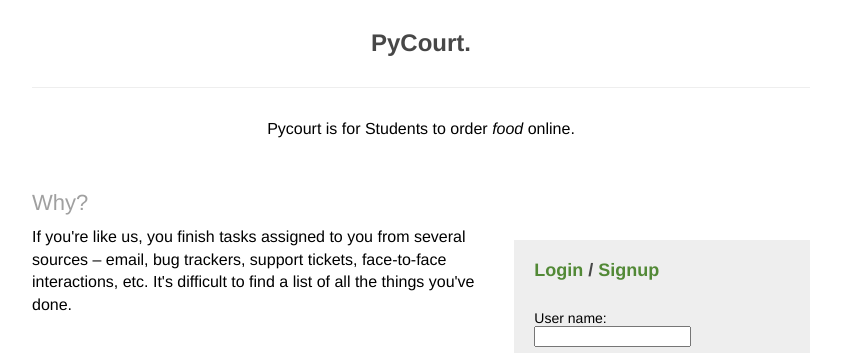
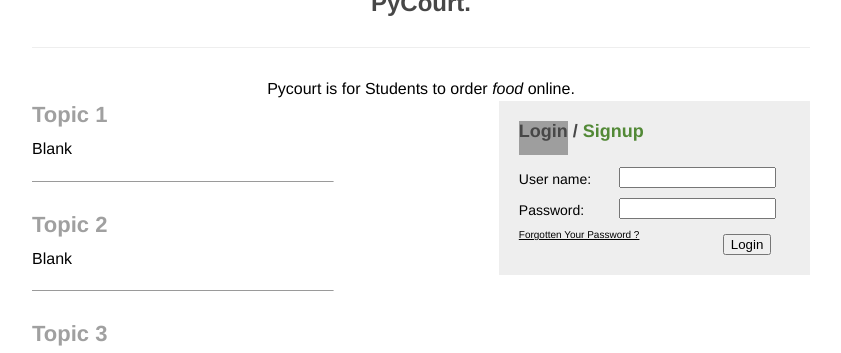
Before and after one commit to zarthon/pycourt_login, a Django app: template templates/home.html in a window 1280 px wide. Shown: the part 695-1048 px from the top of the page, without its empty margins (219-1060 px from the left). Run offline with Django 3.2, Linux system fonts and the light colour scheme; the template is opened without the code that fills it, so the values that code supplies are empty; grey boxes are pictures that could not be loaded.

Commit message:
Templates updated

```diff
--- a/script.js
+++ /dev/null
@@ -1,72 +0,0 @@
-var activeLogin = '';
-var activeDone = 'today';
-
-$(function() {
-    $("a").click(function() {this.blur();});
-
-    if (activeLogin != '') {
-        active = $('#' + activeLogin.toLowerCase());
-        $("#signup, #login",'#forget').bind("click", function() { SwapLogin($(this).html()); return false; });
-
-        $("#signup-form input:not(.submit), #login-form input:not(.submit), #forget-form input:not(.submit), #done-form textarea").focus(function() { $(this).parent().addClass("focused") });
-        $("#signup-form input:not(.submit), #login-form input:not(.submit), #forget-form input:not(.submit), #done-form textarea").blur(function() { $(this).parent().removeClass("focused") });
-    }
-
-    $('#no-problem').bind("click", function() { $(this).parent().css('display', 'none'); });
-
-    $("#done-nav a").bind("click", function() {SwapDone($(this)); return false;});
-    $('#done-list li a, #friends-list li a.delete').bind("click", function() {
-        $(this).parent().css('background-color', '#F7D4D4');
-        if (confirm("You sure you want to do that?")) { return true; }
-        else { $(this).parent().css('background-color', '#EEEEEE'); return false; }
-    });
-
-    $('#done-list li:last-child').css('border-bottom', '1px solid #E5E5E5');
-    $('#add-friend, #add-friend-link').click(function() { $('#add-friend-form').toggle(); });
-
-    $('#friend-input').focus(function() { if ($(this).attr('value') == 'friend\'s username') { $(this).attr('value',''); } });
-
-    $('#with-friends-check').bind('click', function() {
-        $('#loading-friends').toggle()
-        $.ajax({
-            type: 'GET',
-            url: '/toggle_friends/',
-            success: function() {
-                $('#loading-friends').toggle();
-                $('.friend').toggle();
-                if (hasFriends == true) {
-                    if ($('#whats-done').html() == 'we\'ve') { $('#whats-done').html('I\'ve'); }
-                    else { $('#whats-done').html('we\'ve'); }
-                }
-            }
-        });
-    });
-
-    $('#id_description').focus();
-});
-
-function SwapLogin(current) {
-    activeLoginLower = activeLogin.toLowerCase();
-    currentLower = current.toLowerCase();
-    $('#' + activeLoginLower + '-form').css('display', 'none');
-    $('#' + currentLower + '-form').css('display', 'block');
-    $('#' + activeLoginLower).replaceWith('<a href="/' + activeLoginLower + '/" id="' + activeLoginLower + '" onclick="SwapLogin(\'' + activeLogin + '\'); return false;">' + activeLogin + '</a>');
-    $('#' + currentLower).replaceWith('<span id="' + currentLower + '" onclick="SwapLogin(\'' + current + '\'); return false;">' + current + '</span>');
-    activeLogin = current;
-    return false;
-}
-
-function SwapDone(current) {
-    current = current.html().toLowerCase().replace(' ','').replace(' ','');
-    if (current != activeDone) {
-        $('#' + current + '-nav').addClass('active');
-        $('#' + activeDone + '-nav').removeClass('active');
-        $('#' + current).css('display', 'block');
-        $('#' + activeDone).css('display', 'none');
-        $('#' + current.toLowerCase().replace(' ','')).css('display','block');
-        activeDone = current;
-        return false;
-    } else {
-        return false;
-    }
-}
--- a/static/css/finisht.css
+++ b/static/css/finisht.css
@@ -4,7 +4,7 @@ fieldset, img {border: 0;}
 address, caption, cite, code, dfn, em, strong, th, var {font-style: normal;}
 ol, ul {list-style: none;}
 caption, th {text-align: left;}
-h1, h2, h3, h4, h5, h6 {font-size: 100%; font-weight: normal;}
+h1, h2, h3, h4, h5, h6 {font-size: 100%; font-weight:bold;}
 q:before, q:after {content: '';}
 abbr, acronym {border: 0;}
 
@@ -16,15 +16,17 @@ abbr, acronym {border: 0;}
 	visibility: hidden;
 }
 
-.clearfix {display: inline-block;}
+.clearfix {display:inline;}
 
-/* \*/
+
 * html .clearfix {height: 1%;}
-.clearfix {display: block;}
-/* */
+.clearfix {display:block;
+			outline-style:none;}
+
 
 body {
     font: 62.5% Helvetica, Verdana, Arial, Helvetica, sans-serif;
+
 }
 
 body a {
@@ -35,13 +37,13 @@ em {
     font-style: italic;
 }
 
+
 .frame {
 	width: 778px;
 	margin: 0 auto;
 }
 
-#header {
-    background: url('images/bg.jpg') top left repeat-x;
+#header {    background: url('images/bg.jpg') top left repeat-x;
     padding-bottom: 25px;
     border-bottom: 4px solid #497A32;
 }
@@ -53,6 +55,10 @@ em {
 
 #header img {
     margin-left: 10px;
+}
+
+.footer_base {
+	width: inherit;
 }
 
 #add-friend {
@@ -97,10 +103,11 @@ em {
 
 #homepage #content, #error-page #content {
     padding: 50px 0;
+	padding-top: 10px;
 }
 
 #main {
-  margin-top: 50px;
+  margin-top: 1px;
 }
 
 .logged-in #content {
@@ -113,14 +120,31 @@ em {
 
 #left {
   float: left;
-  width: 62%;
+  width: 60%;
 }
 
 #right {
   float: left;
-  width: 38%;
+  width: 40%;
 }
 
+
+#forgot2{
+	float:left;
+	width:60%;
+}
+#forgot3{
+	float:left;
+
+}
+
+
+.forgot1 {
+	size: 40px;
+	padding: 0;
+	margin-bottom: 20;
+	font:Verdana, Geneva, sans-serif;
+}
 #homepage h1, #error-page h1 {
     font-size: 2.4em;
     font-weight: bold;
@@ -204,13 +228,30 @@ em {
 
 #login-signup div.submit {
   padding: 0;
+  padding-left: 214px;
+
 }
 
 #login-signup div.submit input {
-  float: right;
-  width: auto;
-  margin: 10px;
-  margin-bottom: 20px;
+  	width: auto;
+    margin-bottom: 20px;
+}
+
+.logout{
+	font-size:14px;
+	display:block;
+	padding-bottom:140px;
+	text-align:center;
+	background-color:#DDD;
+}
+
+.logout1{
+	font-size:14px;
+	display:block;
+	padding-bottom:140px;
+	text-align:center;
+	background-color:#F3F3F3;
+	margin-bottom: 70px;
 }
 
 #hello {
@@ -445,6 +486,8 @@ em {
     color: #8D8D8D;
     font-size: 1.1em;
     padding-bottom: 15px;
+	width: 100%;
+	text-align: center;
 }
 
 #footer a {
@@ -458,6 +501,14 @@ em {
 #footer-inner {
     background-color: #EEE;
     padding: 10px;
+	width: 100%;
+}
+
+.line1 {
+	width: 300px;
+	align: left;
+	margin-top: 20px;
+	color:#DDD;
 }
 
 #sub-footer {
@@ -472,8 +523,12 @@ em {
 }
 
 .promo {
-  margin-top: 40px;
-  margin-right: 20px;
+  margin-top: 30px;
+  margin-right: 30px;
+}
+
+#header1{
+	margin-top: 1px;
 }
 
 .first {
--- a/templates/auth_form.html
+++ b/templates/auth_form.html
@@ -11,13 +11,13 @@
     <label for="password">Password:</label>
     <input type="password" name="password" value="" id="password" />
   </div>
-<div id = "forgot" class = "clearfix">
-<a href="/forget/" id = "forgot">Forgot Password</a>
+<div id ="forgot">
+<a href="/forget/" id = "forgot2" class="forgot1"><font size = "1.3px">Forgotten Your Password ?</font></a>
+
 </div>
   <div id="login-submit" class="submit clearfix">
-    <input type="submit" value="Login" class="submit" />
-    <input type="hidden" name="next" value="/" />
-  </div>
+    <input type="submit" value="Login" class="submit"/>
+     </div>
   </form>
 
  <form action="/resetpass/" method="post" id="reset-form"{% if not reset %} style="display: none;"{% endif %}>
@@ -92,7 +92,7 @@
     <input id="id_password2" type="password" name="password2" maxlength="60" value="{{ data.password2 }}"/>
   </div>
 <div id = "forgot" class = "clearfix">
-<a href="/forget/" id = "forgot">Forgot Password</a>
+<a href="/forget/" id = "forgot">Forgotten Your Password?</a>
 </div>
 
   <div id="signup-submit" class="submit clearfix">
--- a/templates/home.html
+++ b/templates/home.html
@@ -10,36 +10,36 @@
   <p>Pycourt is for Students to order <em>food</em> online.</p>
 <div id="main" class="clearfix">
 	<div id="left">
-      <div class="promo first">
-        <h2>Why?</h2>
+		<div id="header1" class="promo">
+      	<h2>Topic 1</h2>
        		<div class="promo-content">
-          If you're like us, you finish tasks assigned to you from several sources &ndash; email, bug trackers, support tickets, face-to-face interactions, etc.  It's difficult to find a list of all the things you've done.
+			Blank
         		</div>
       	</div>
+		<hr class= "line1" align = "left" size="1">
 		<div class="promo">
-        <img src="http://media.finisht.com/images/what-ive-done.gif" alt="At a glance reporting" title="At a glance reporting" />
-        <h2>At a glance reporting</h2>
+      	<h2>Topic 2</h2>
       		<div class="promo-content">
-          There comes a point in time where it'd be nice to see what you've done in the past, so we made that easy.
+          		Blank
         		</div>
       	</div>
+		<hr class= "line1" align = "left" size="1">
       	<div class="promo">
-        <img src="http://media.finisht.com/images/done.gif" alt="One-touch operation!" title="One-touch operation!" />
-        <h2>One-touch operation!</h2>
+      	<h2>Topic 3</h2>
         		<div class="promo-content">
-          No one needs another hoop to jump through in their workflow.  Just type, submit, done.
+        	  	Blank
         		</div>
       	</div>
 	</div>
     	<div id="right">
-        <div id = "auth-page">
    		<div id="login-signup">
-                 <h3><a href="/login/" id="login">Login</a> / <a href="/signup/" id="signup">Signup</a></h3>
+		<h3><span id="login">Login</span> / <a href="/signup/" id="signup">Signup</a></h3>
            {% include "auth_form.html" %}
            </div>
+
   	</div>
 </div>
-  </div>
+
  {% else %}
   <script type="text/javascript">
   var activeDone = 'today'
--- a/templates/logout.html
+++ b/templates/logout.html
@@ -1,7 +1,8 @@
 {% extends "base.html" %}
 {% block content %}
-<div id= "login">
-<h2>You Have Successfully Logged Out</h2><li>
+<div id= "logout" class = "logout1">
+<br><br><br><br><br><br>
+<h2>You Have Successfully Logged Out</h2><br>
 <p>Click <a href = "/home/">here</a> to sign in.</p>
 </div>
 {% endblock %}
--- a/templates/resetpassword.html
+++ b/templates/resetpassword.html
@@ -7,7 +7,7 @@
 {% block content %}
   <div id="auth-page">
     <div id="login-signup">
-        <h3><span id="login">Reset Password</span> </h3>
+        <h3><span id="forget">Reset Password</span> </h3>
       {% include "auth_form.html" %}
     </div>
   </div>
```
Also changed, not shown: static/python.png (added). Lines whose indentation alone changed are shown as unchanged.
